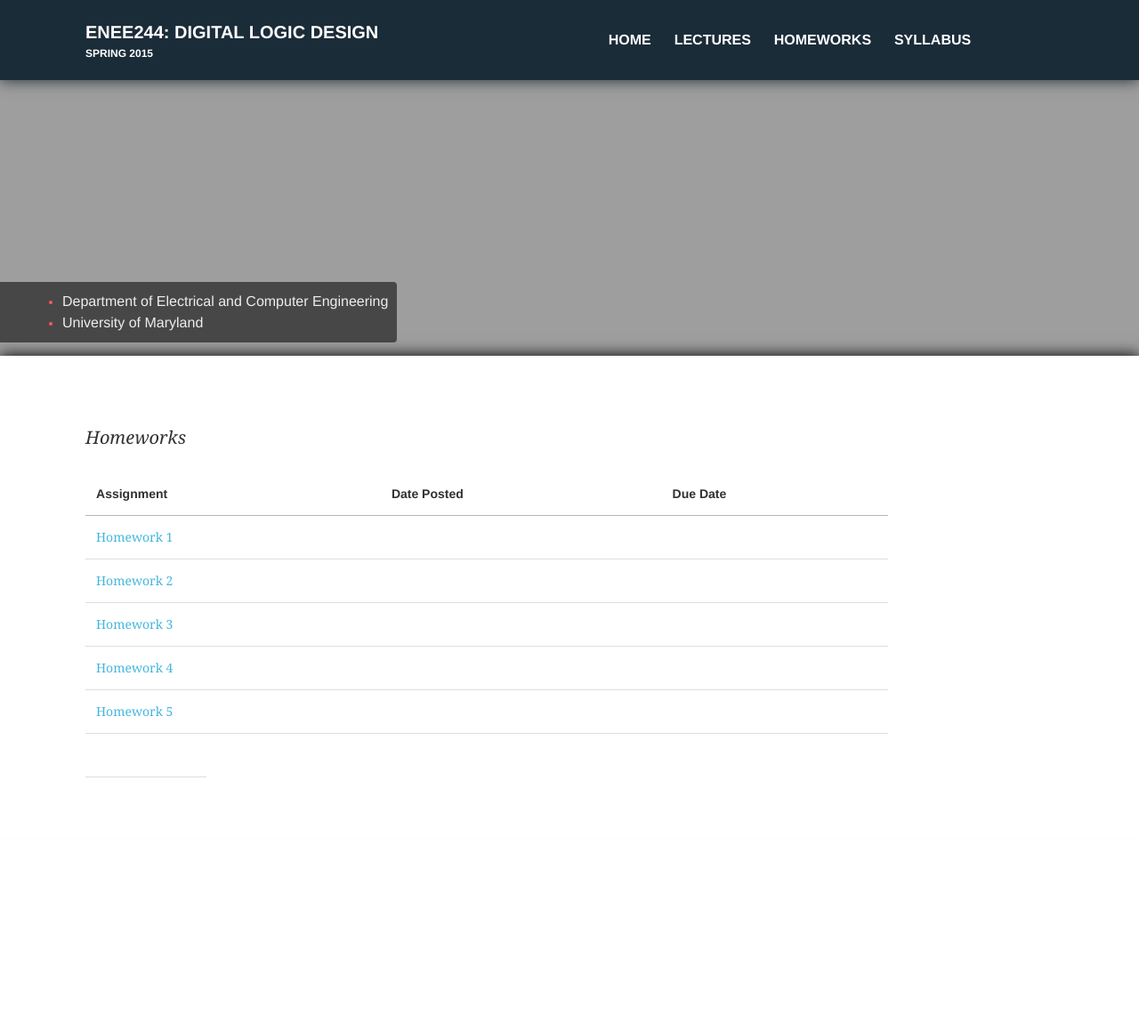
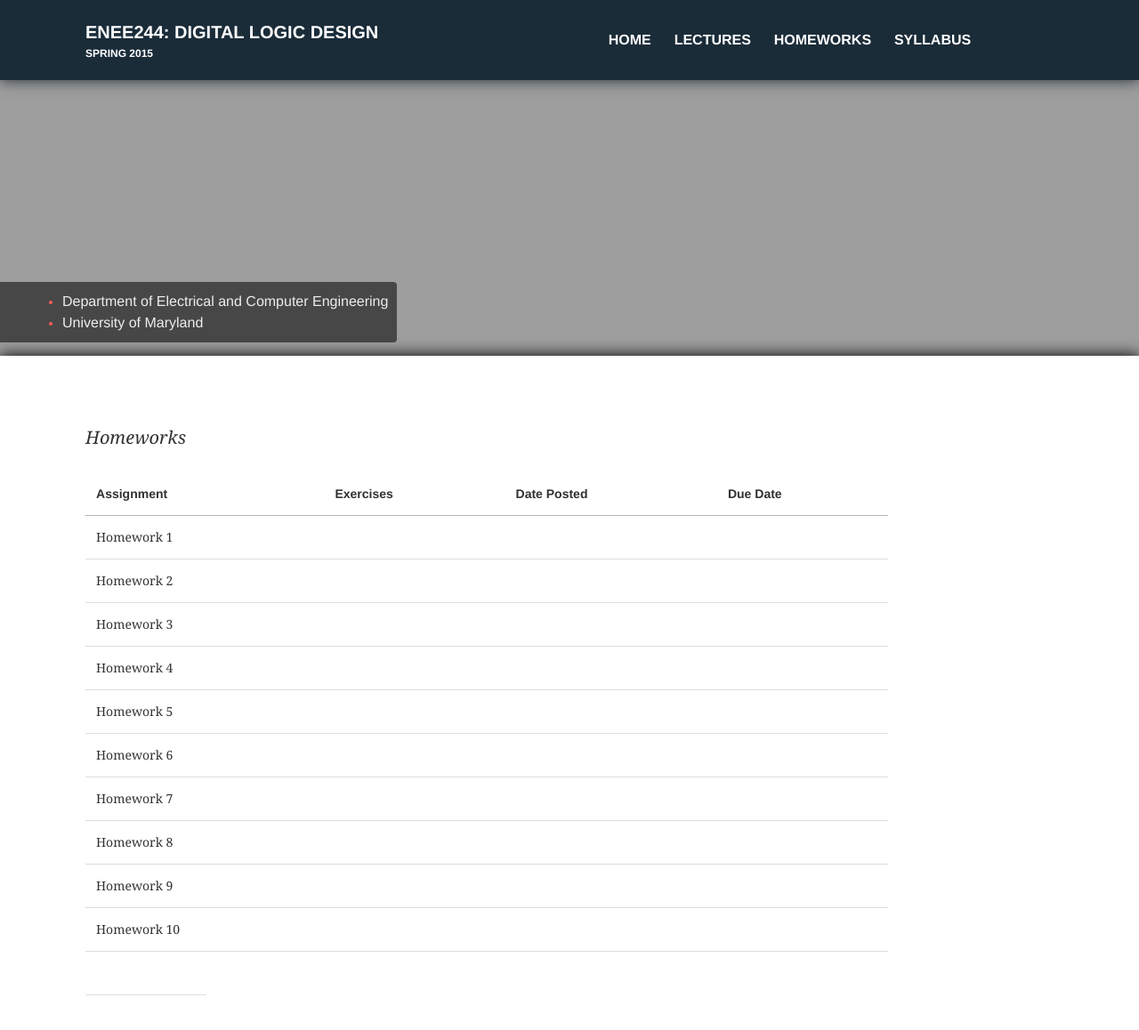
Before and after one commit to enee244/enee244.github.io, a Jekyll site: the page built from homeworks/index.md, in a window 1280 px wide and 1186 px high. Shown: the top 1158 px of the window at 89% size. Built offline with Jekyll 4.4.1, drawn with Linux system fonts in a browser that asks for light colours.

Commit message:
Update index.md

```diff
--- a/homeworks/index.md
+++ b/homeworks/index.md
@@ -9,10 +9,15 @@ toc: false
 
 *Homeworks*
 
-Assignment | Date Posted | Due Date
+Assignment | Exercises | Date Posted | Due Date
 ---------- | ----------- | --------
-[Homework 1](http://enee244.github.io/homeworks/hw1.pdf) |         |
-[Homework 2](http://enee244.github.io/homeworks/hw2.pdf) |          |
-[Homework 3](http://enee244.github.io/homeworks/hw3.pdf) |         |
-[Homework 4](http://enee244.github.io/homeworks/hw4.pdf) |        |
-[Homework 5](http://enee244.github.io/homeworks/hw5.pdf) |      |
+Homework 1 |         |     |
+Homework 2 |          |    |
+Homework 3 |         |     |
+Homework 4 |        | |
+Homework 5 |      | |
+Homework 6 |         |     |
+Homework 7 |          |    |
+Homework 8 |         |     |
+Homework 9 |        | |
+Homework 10 |      | |
```
